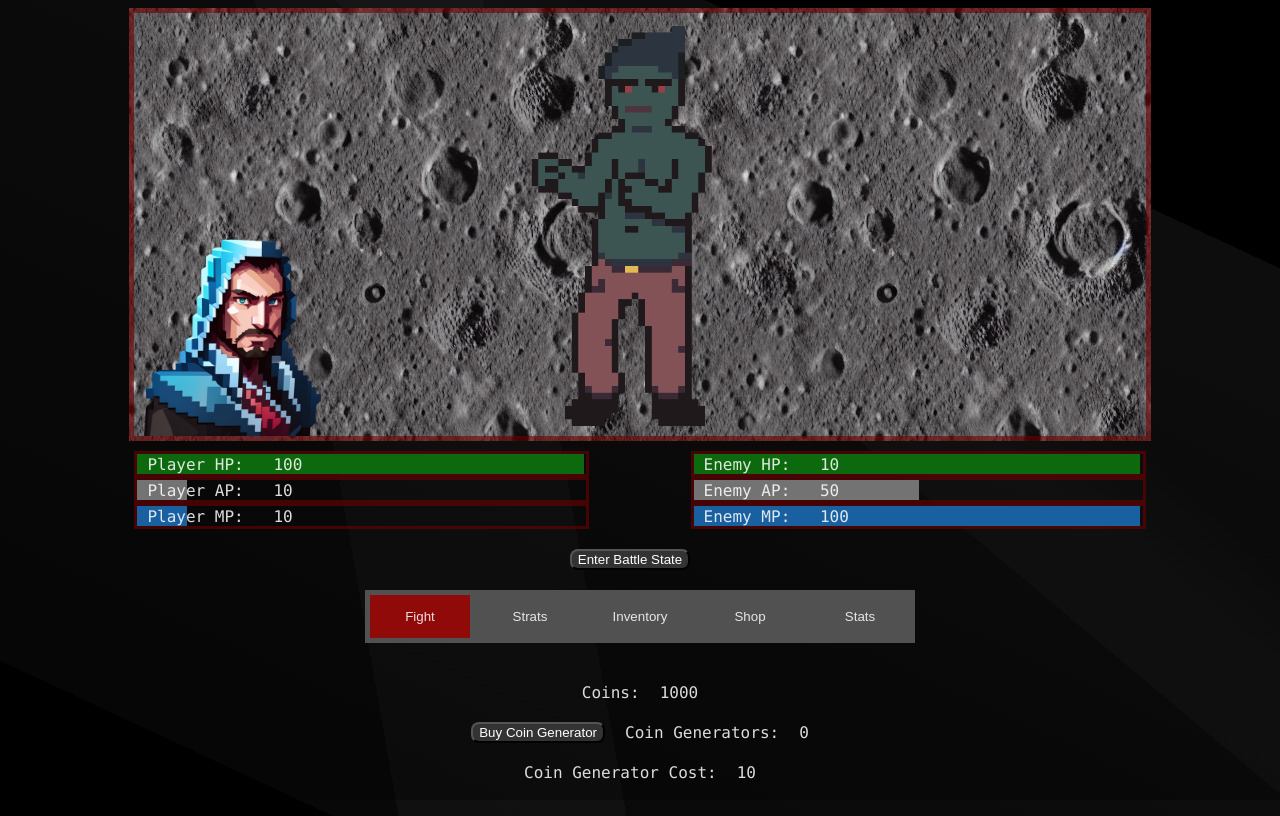
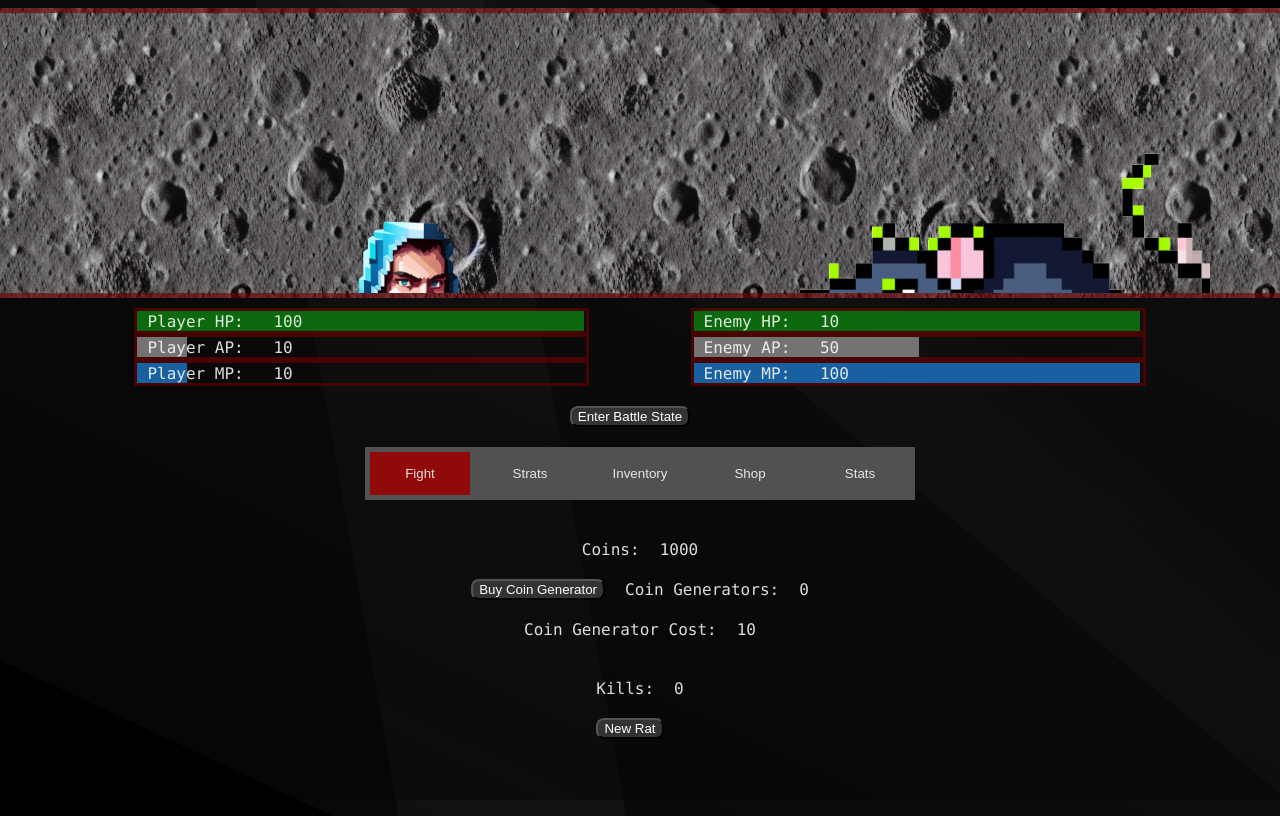
Before and after one commit to Yonkec/TMIdle, a website built with webpack: page index.html in a window 1280 px wide. Built offline with nearby package versions, Linux system fonts and the light colour scheme.

Commit message:
Konva variations

```diff
--- a/assets/css/interface.css
+++ b/assets/css/interface.css
@@ -31,15 +31,6 @@ body::before {
     z-index: -1;
 }
 
-#konvaCanvas {
-    position: fixed;
-    top: 0;
-    left: 0;
-    width: 100vw;
-    height: 100vh;
-    z-index: 9999; /*need to remember to remove this if conflicts arise*/
-}
-
 .inlineButton, .button {
     margin-right: 20px;
     background-color: #333;
@@ -66,7 +57,8 @@ body::before {
 }
 
 .monster-container {
-    width: 80%;
+    width: 100vw;
+    height: 40vh;
     display: flex;
     justify-content: center;
     align-items: center;
--- a/index.html
+++ b/index.html
@@ -13,7 +13,7 @@
     </head>
 
     <body>
-            <div class="monster-container">
+            <div class="monster-container" id="konvaCanvas">
                 <img src="assets/images/enemies/goblinbrawler.png" alt="Clickable" id="monster">
             </div>
 
@@ -149,9 +149,5 @@
         </div>
         <!-- Tab links end -->
 
-
-        <div id="konvaCanvas"></div>
-
-
     </body>
 </html>
--- a/src/main.js
+++ b/src/main.js
@@ -51,8 +51,8 @@ const stateMachine = new StateMachine(states, changeStateButton);
 // Create a Konva stage
 let stage = new Konva.Stage({
     container: 'konvaCanvas',
-    width: 500,
-    height: 500
+    width: window.innerWidth,
+    height: window.innerHeight * .35
 });
 
 // Create a Konva layer
@@ -61,13 +61,24 @@ stage.add(layer);
 
 Konva.Image.fromURL('assets/images/char1.png', function (characterImage) {
     characterImage.setAttrs({
-        x: 338,
-        y: 231,
+        x: 500,
+        y: 200,
         scaleX: -.4,
         scaleY: .4
     });
     layer.add(characterImage);
 });
+
+Konva.Image.fromURL('assets/images/enemies/rat1.png', function (enemyImage) {
+    enemyImage.setAttrs({
+        x: 800,
+        y: 100,
+        scaleX: .4,
+        scaleY: .4
+    });
+    layer.add(enemyImage);
+});
+
 
 
 
@@ -96,7 +107,6 @@ function gameLoop() {
 
 
     stage.draw();
-    layer.draw();
 
     requestAnimationFrame(gameLoop);
 }
```
Also changed, not shown: dist/bundle.js.
